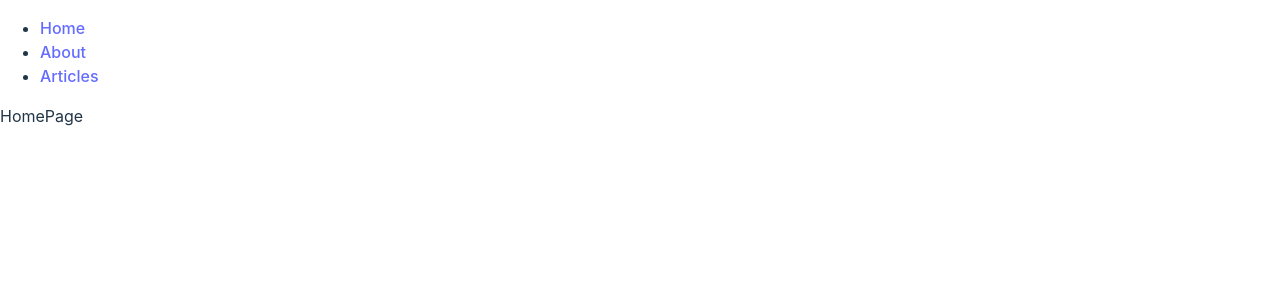
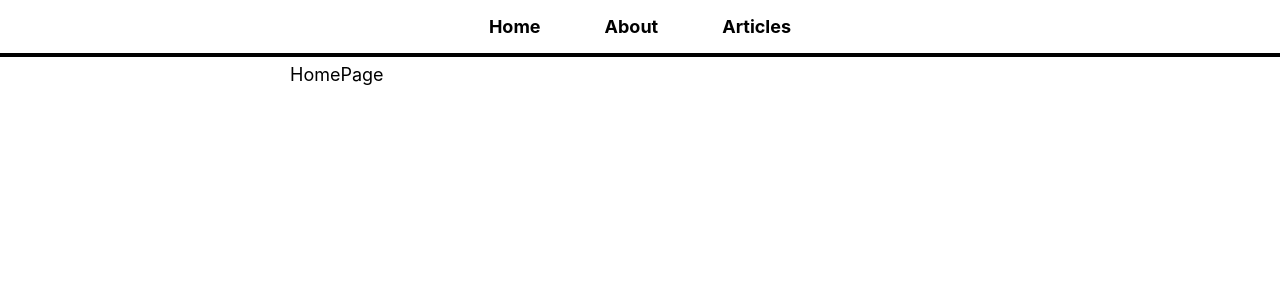
Before and after one commit to JeanBayer/front-blog-proyect, a React (Vite) app: page / in a window 1280 px wide. Shown: the top 300 px of the page. Built offline with nearby package versions, Linux system fonts and the light colour scheme.

Commit message:
style(app): Change styles in whole app

```diff
--- a/src/App.jsx
+++ b/src/App.jsx
@@ -9,13 +9,17 @@ function App() {
   return (
     <>
       <BrowserRouter>
+        <div className="App">
           <NavBar />
+          <div id="page-body">
             <Routes>
               <Route path="/" element={<HomePage />} />
               <Route path="/about" element={<AboutPage />} />
               <Route path="/articles" element={<ArticlesListPage />} />
               <Route path="/articles/:articleId" element={<ArticlePage />} />
             </Routes>
+          </div>
+        </div>
       </BrowserRouter>
     </>
   );
--- a/src/index.css
+++ b/src/index.css
@@ -1,73 +1,116 @@
-:root {
-  font-family: Inter, Avenir, Helvetica, Arial, sans-serif;
-  font-size: 16px;
-  line-height: 24px;
-  font-weight: 400;
-
-  color-scheme: light dark;
-  color: rgba(255, 255, 255, 0.87);
-  background-color: #242424;
-
-  font-synthesis: none;
-  text-rendering: optimizeLegibility;
+body {
+  margin: 0;
+  font-family: -apple-system, BlinkMacSystemFont, 'Segoe UI', 'Roboto', 'Oxygen',
+    'Ubuntu', 'Cantarell', 'Fira Sans', 'Droid Sans', 'Helvetica Neue',
+    sans-serif;
   -webkit-font-smoothing: antialiased;
   -moz-osx-font-smoothing: grayscale;
-  -webkit-text-size-adjust: 100%;
+  font-size: 18px;
+
 }
 
-a {
-  font-weight: 500;
-  color: #646cff;
-  text-decoration: inherit;
-}
-
-a:hover {
-  color: #535bf2;
-}
-
-body {
-  margin: 0;
-  min-width: 320px;
-  min-height: 100vh;
-}
-
-h1 {
-  font-size: 3.2em;
-  line-height: 1.1;
+code {
+  font-family: source-code-pro, Menlo, Monaco, Consolas, 'Courier New',
+    monospace;
 }
 
 button {
+  padding: 16px;
+  font-family: 'Segoe UI', Tahoma, Geneva, Verdana, sans-serif;
+  font-size: 16px;
+  background-color: black;
+  color: white;
   border-radius: 8px;
-  border: 1px solid transparent;
-  padding: 0.6em 1.2em;
-  font-size: 1em;
-  font-weight: 500;
-  font-family: inherit;
-  background-color: #1a1a1a;
   cursor: pointer;
-  transition: border-color 0.25s;
 }
 
-button:hover {
-  border-color: #646cff;
+h3,
+h4 {
+  margin-bottom: 0;
 }
 
-button:focus,
-button:focus-visible {
-  outline: 4px auto -webkit-focus-ring-color;
+nav {
+  border-bottom: 4px solid black;
+  text-align: center;
+  position: fixed;
+  top: 0;
+  width: 100%;
+  background: white;
 }
 
-@media (prefers-color-scheme: light) {
-  :root {
-    color: #213547;
-    background-color: #ffffff;
-  }
+nav ul {
+  list-style-type: none;
+  margin: 0;
+  padding: 0;
+}
 
-  a:hover {
-    color: #747bff;
-  }
+nav li {
+  display: inline-block;
+  padding-top: 16px;
+  padding-bottom: 16px;
+}
 
-  button {
-    background-color: #f9f9f9;
-  }
+nav a {
+  text-decoration: none;
+  color: black;
+  font-weight: bold;
+  padding: 16px 32px;
 }
+
+nav a:hover {
+  background: black;
+  color: white;
+}
+
+#page-body {
+  max-width: 700px;
+  margin: auto;
+  padding-top: 64px;
+}
+
+.article-list-item {
+  text-decoration: none;
+  color: black;
+  padding: 16px 0 0 0;
+}
+
+.article-list-item p {
+  padding-bottom: 32px;
+  border-bottom: 2px solid black;
+}
+
+#add-comment-form {
+  border-bottom: 2px solid black;
+  padding: 16px;
+}
+
+#add-comment-form h3 {
+  margin-bottom: 16px;
+}
+
+#add-comment-form input,
+textarea {
+  display: block;
+  width: 300px;
+  padding: 8px;
+  border-radius: 8px;
+  font-family: 'Segoe UI', Tahoma, Geneva, Verdana, sans-serif;
+  font-size: 18px;
+  border: 2px solid black;
+  margin-bottom: 16px;
+}
+
+#add-comment-form button {
+  width: 320px;
+}
+
+#upvotes-section button,
+p {
+  display: inline-block;
+  margin-right: 16px;
+}
+
+.comment {
+  border-bottom: 2px solid black;
+  padding: 16px;
+}
```
Lines whose indentation alone changed are shown as unchanged.
